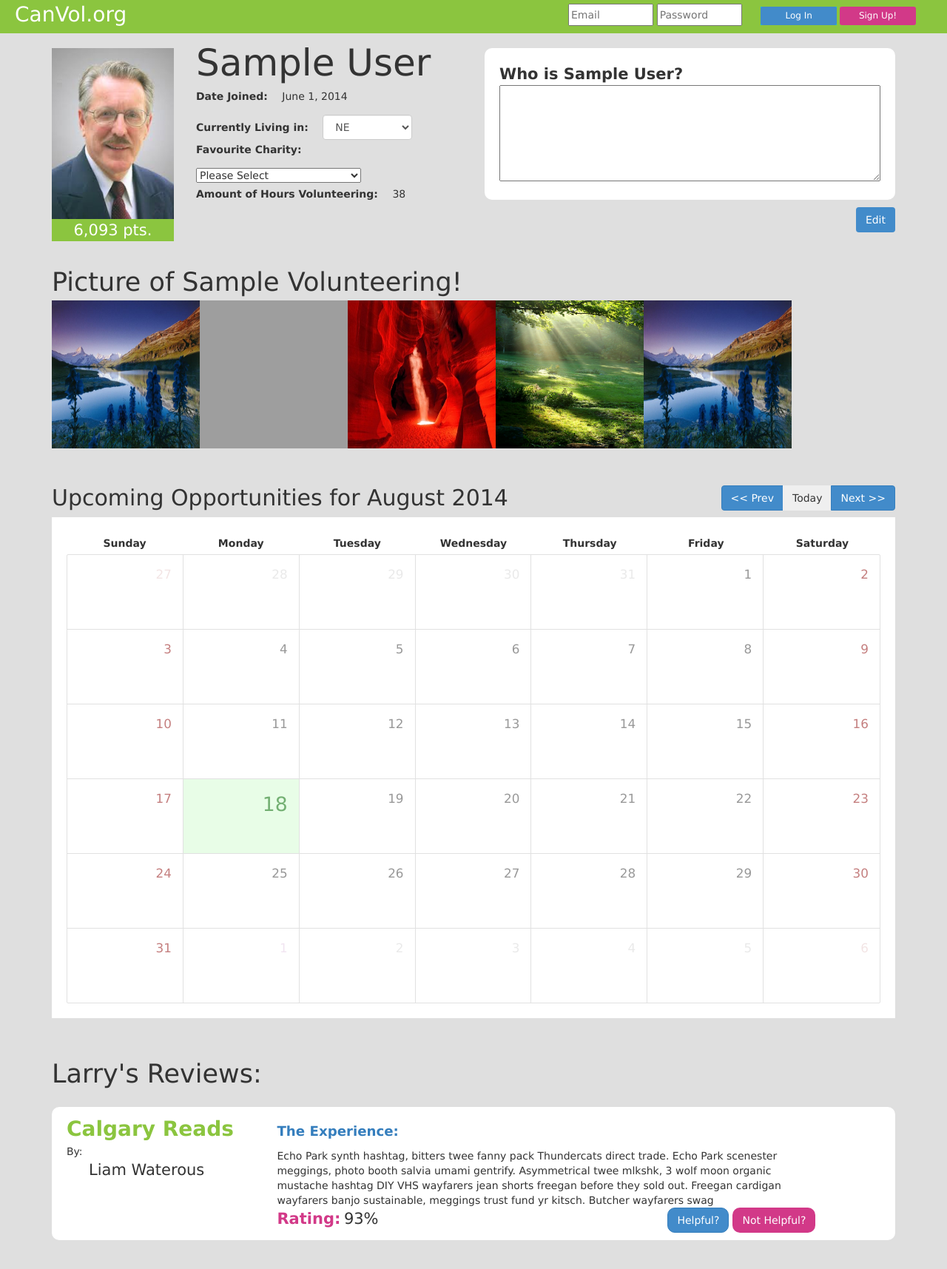
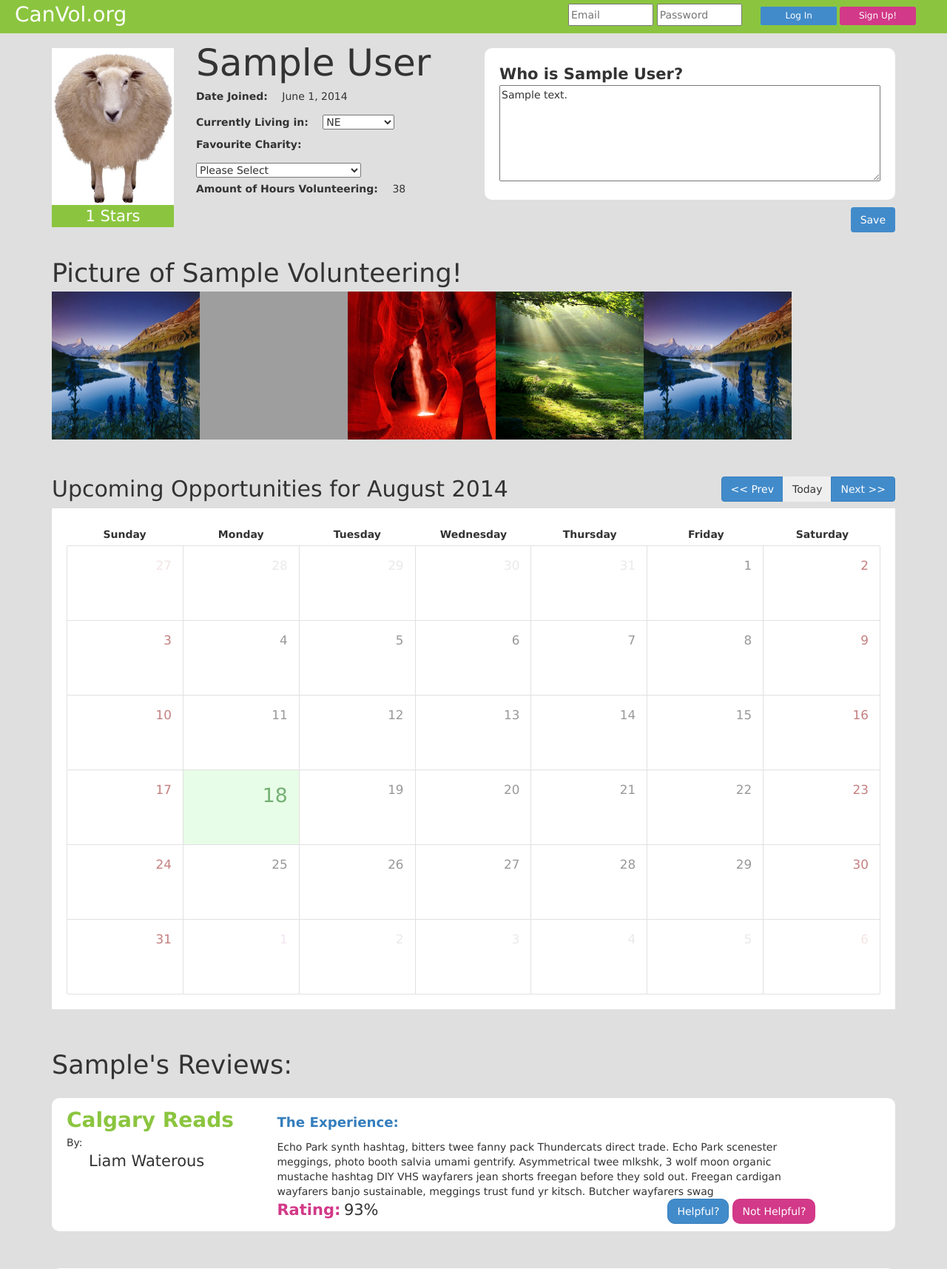
Before and after one commit to waterol/CanVol, a CodeIgniter app: page /canvol/index.php/profileedit/index/1 in a window 1280 px wide. Shown: the top 1715 px of the page at 74% size. Run offline with CodeIgniter, Linux system fonts and the light colour scheme; tables that the repository leaves empty hold one stand-in row (values such as "Sample post"); some libraries are stand-ins or nearby versions; some web fonts are replaced; grey boxes are pictures that could not be loaded.

Commit message:
Profile edit modifications

```diff
--- a/application/controllers/profileedit.php
+++ b/application/controllers/profileedit.php
@@ -28,6 +28,20 @@ class Profileedit extends MY_Controller {
 			exit();
 		}
 
+		$this->data['profile']['location'] = $this->Volunteer_expert->transform_location($this->data['profile']['location']);
+
+		$this->data['profile']['stars'] = $this->Volunteer_expert->get_score($id);
+
+		if(file_exists("userimages/profileimage/" . $id .".jpg"))
+			$this->data['profile']['portraitpath'] = "userimages/profileimage/" . $id . ".jpg";
+		else
+			$this->data['profile']['portraitpath'] = "img/defaultportrait.png";
+
 		$this->loadview('profileedit', $this->data);
 	}
+
+	public function save()
+	{
+
+	}
 }
--- a/application/views/profileedit.php
+++ b/application/views/profileedit.php
@@ -1,13 +1,14 @@
-<form>
+<?=form_open("profileedit/save", array("class" => "form-horizontal", "role" => "form")) ?>
+  <input type="hidden" name="id" value="<?=$profile['id'] ?>">
   <div class="container">
     <div id="profiletop">
       <div class="row">
         <div class="col-sm-2">
           <div id="profilelogo">
-            <img id="profileimage" src="<?=base_url() ?>img/portrait.png">
+            <img id="profileimage" src="<?=base_url() ?><?=$profile['portraitpath'] ?>">
           </div>
           <div id="profilereputation">
-          6,093 pts.
+          <?=$profile['stars'] ?> Stars
 
           </div>
         </div>
@@ -33,7 +34,7 @@
                 Currently Living in:
               </div>
               <div id="currentlylivingresponse" class="profileinfovalue">
-                <select name="quadrant" class="form-control">
+                <select name="quadrant">
                   <option value="ne" <?=set_select('quadrant', 'ne'); ?>> NE </option>
                   <option value="nw" <?=set_select('quadrant', 'nw'); ?>> NW </option>
                   <option value="se" <?=set_select('quadrant', 'se'); ?>> SE </option>
@@ -86,12 +87,11 @@
               Who is <?=$profile['firstname'] ?> <?=$profile['lastname'] ?>?
             </p>
             <br>
-            <textarea id="descriptiononprofile" name="description">
-            </textarea>
+            <textarea id="descriptiononprofile" name="description"><?=$profile['description'] ?></textarea>
           </div>
           <div id="editbuttononcharity">
             <button onclick="location.href='<?=base_url() ?>'" id="buttonprofile" class="btn">
-              Edit
+              Save
             </button>
           </div>
         </div>
@@ -139,7 +139,7 @@
 
     </div>
     <div id="reviewtitleinprofile">
-      Larry's Reviews:
+      <?=$profile['firstname'] ?>'s Reviews:
     </div>
 
     <div id="reviewsupercontainer">
```
